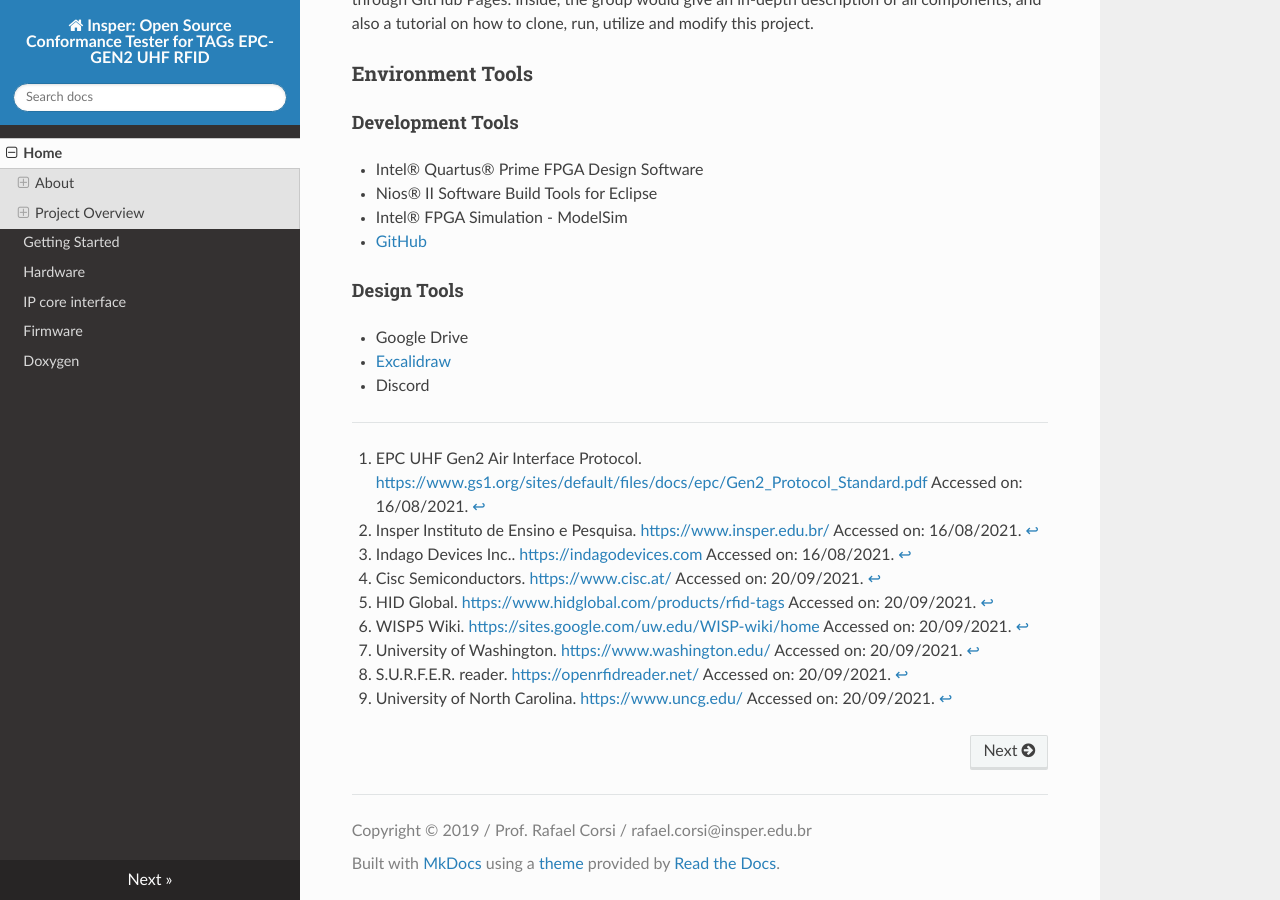
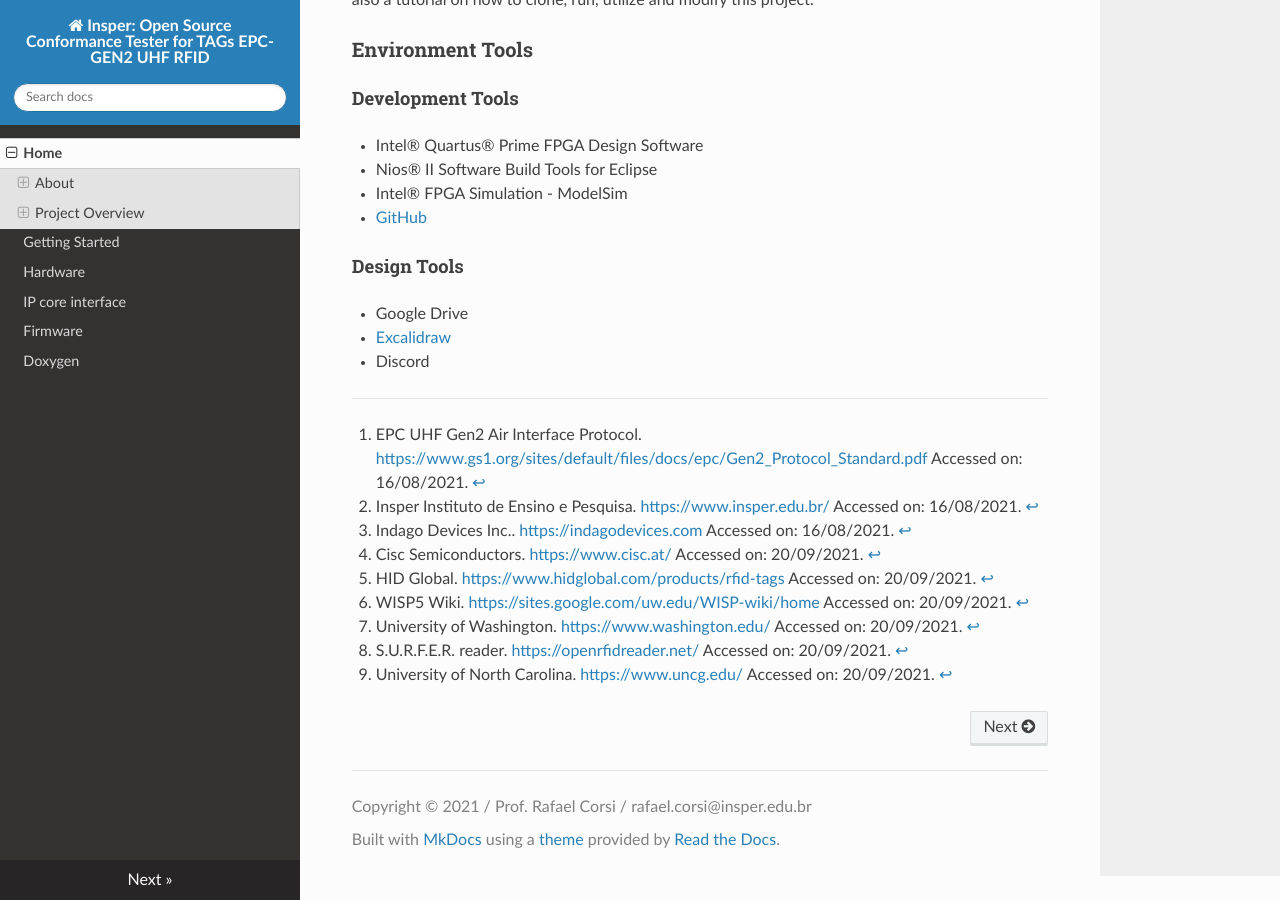
Before and after one commit to pfeinsper/21b-indago-rfid-conformance-tester, an MkDocs documentation site: the page built from docs-src/index.md, in a window 1280 px wide and 900 px high, scrolled down 6308 px. Built offline with MkDocs 1.6.1, drawn with Linux system fonts in a browser that asks for light colours; nearby versions of some CDN libraries.

Commit message:
Small changes on mkdocs build

```diff
--- a/mkdocs.yml
+++ b/mkdocs.yml
@@ -13,9 +13,12 @@
   font:
     text: Roboto
     code: Roboto Mono
+  highlightjs: true
+  hljs_languages:
+      - C
 
 # Copyright
-copyright: 'Copyright &copy; 2019 / Prof. Rafael Corsi / rafael.corsi@insper.edu.br'
+copyright: 'Copyright &copy; 2021 / Prof. Rafael Corsi / rafael.corsi@insper.edu.br'
 
 # repo
 docs_dir: docs-src
@@ -23,7 +26,7 @@
 
 # CSS
 extra_css:
-- extra.css
+- css/extra.css
 
 nav:
   - Home: index.md
```
